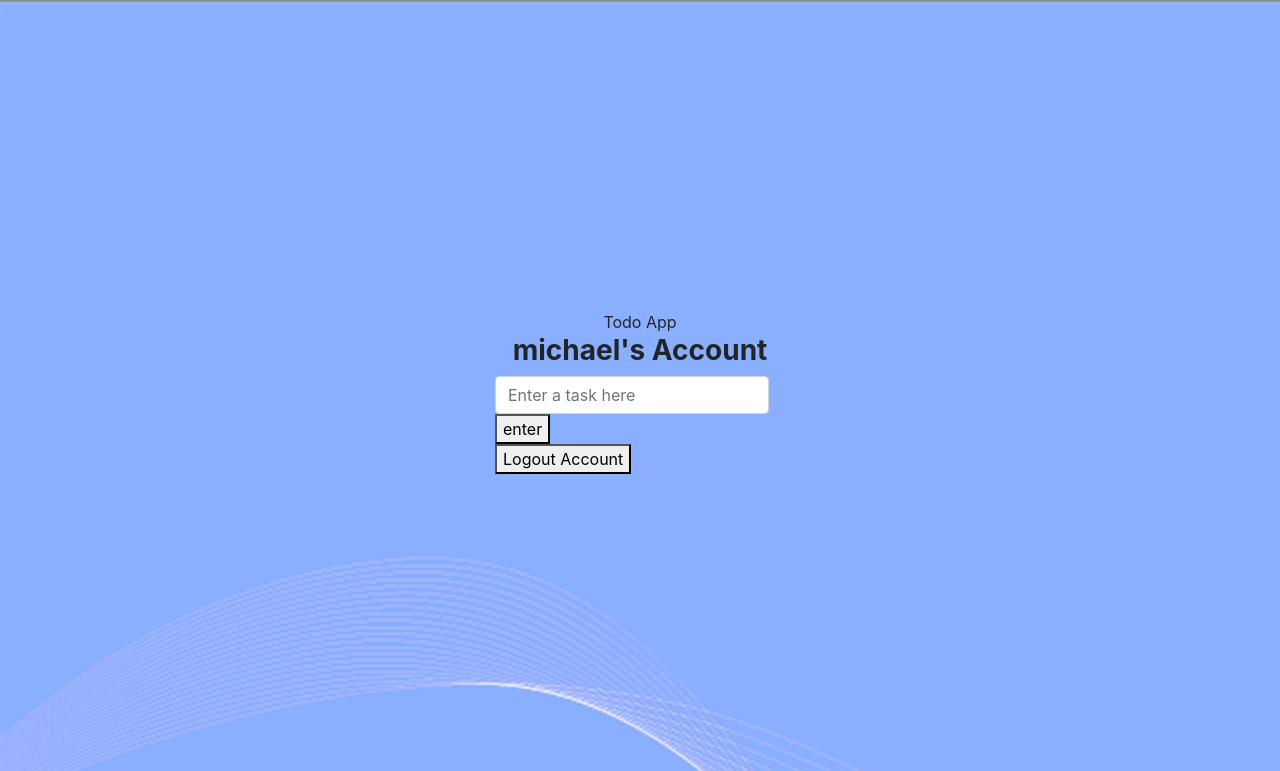
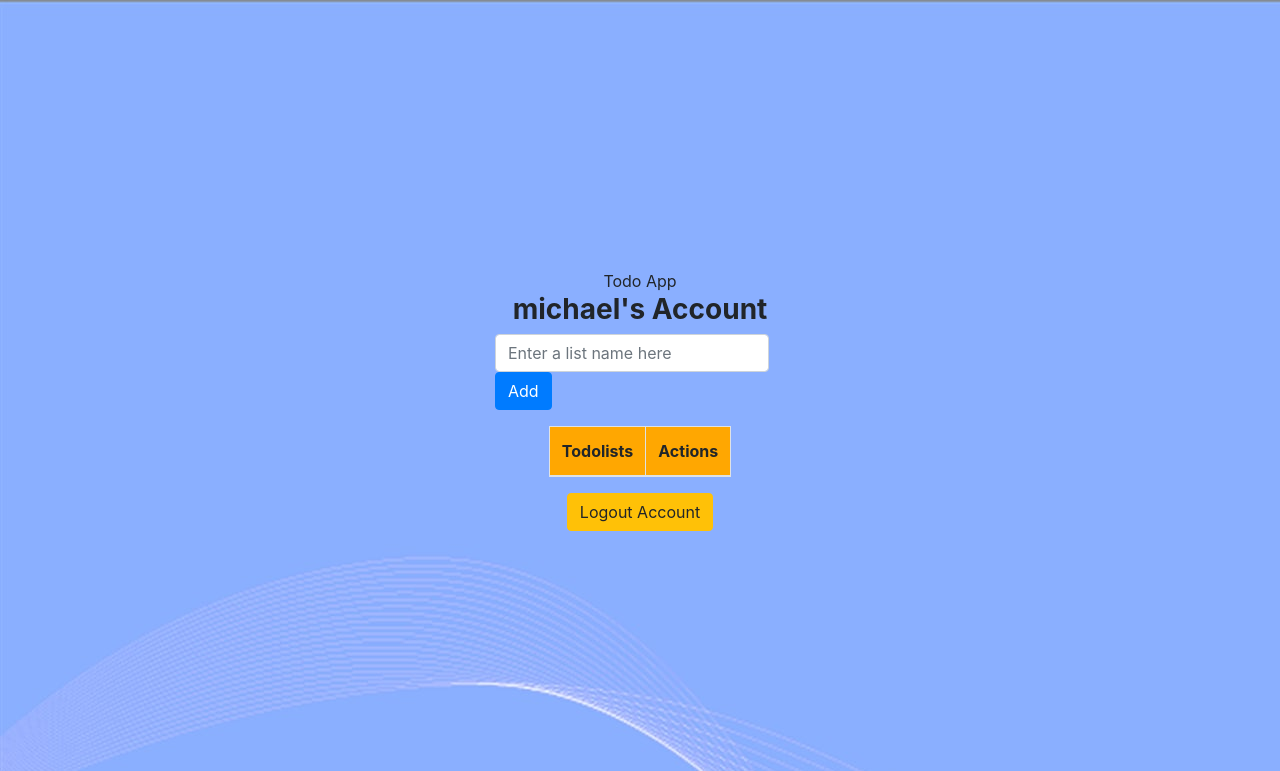
Before and after one commit to Codeit-Michael/newTodoApp, a Django app: page /view/ in a window 1280 px wide. Shown: the top 771 px of the page. Run offline with Django 3.2, Linux system fonts and the light colour scheme; a user stored in the database is signed in; data comes from the database, SQL or seed files in the repository; both versions use the stored data as it was after the commit; lists and menus that the app fills with data are empty; some libraries are stand-ins or nearby versions.

Commit message:
fixed templates

```diff
--- a/todoapp/todolist/templates/todolist/list.html
+++ b/todoapp/todolist/templates/todolist/list.html
@@ -3,7 +3,7 @@
 <html lang="en">
   <head>
     <link rel="stylesheet" href="https://stackpath.bootstrapcdn.com/bootstrap/4.4.1/css/bootstrap.min.css" integrity="sha384-Vkoo8x4CGsO3+Hhxv8T/Q5PaXtkKtu6ug5TOeNV6gBiFeWPGFN9MuhOf23Q9Ifjh" crossorigin="anonymous"/>
-    <link rel="stylesheet" type="text/css" href="{% static 'todolist/style.css' %}">
+    <link rel="stylesheet" type="text/css" href="{% static 'todolist/list.css' %}">
   </head>
   <body>
     <form method="post" action='#'>
--- a/todoapp/todolist/templates/todolist/view.html
+++ b/todoapp/todolist/templates/todolist/view.html
@@ -3,7 +3,7 @@
 <html lang="en">
 <head>
     <link rel="stylesheet" href="https://stackpath.bootstrapcdn.com/bootstrap/4.4.1/css/bootstrap.min.css" integrity="sha384-Vkoo8x4CGsO3+Hhxv8T/Q5PaXtkKtu6ug5TOeNV6gBiFeWPGFN9MuhOf23Q9Ifjh" crossorigin="anonymous"/>
-	<link rel="stylesheet" type="text/css" href="{% static 'todolist/style.css' %}">
+	<link rel="stylesheet" type="text/css" href="{% static 'todolist/list.css' %}">
 	<title>Lists</title>
 </head>
 <body>
@@ -11,21 +11,35 @@
 		Todo App
 		<h3><b>{{mylist.username}}'s Account</b></h3>
 		<div class="d-flex align-items-center mb-3">
-			<div class="form-group mr-3 mb-0">
 			<form method="post" action="{% url 'view' %}">
 				{% csrf_token %}
-					<input type="text" name="newItem" class="form-control" id="formGroupExampleInput" placeholder="Enter a task here"/>
-					<button type="submit">enter</button>
+				<div class="form-group mr-3 mb-0">
+					<input type="text" name="newItem" class="form-control" id="formGroupExampleInput" placeholder="Enter a list name here"/>
+				</div>
+				<button type="submit" class="btn btn-primary mr-3">Add</button>
 			</form>
-
+		</div>
+		<div class="table-wrapper">
+			<table class="table table-hover table-bordered">
+			<thead style="background-color: #ffa701;">
+				<tr>
+					<th>Todolists</th>
+					<th>Actions</th>
+				</tr>
+			</thead>
+			<tbody style="background-color: white;">
 				<form method="get" action="{% url 'delList' %}">
 					{% for x in mylist.todo_set.all %}
-			<!-- KNOW TOMMOROW ABOUT DELETING AND IF WE NEED TO USE REQUEST METHODS -->
-				<p>><a href="/view/{{x.id}}">{{x}}</a>
-					<button name="delThis" type="submit" value="{{x.id}}">remove</button>
-				</p>
+						<tr>
+							<td><a href="/view/{{x.id}}">{{x}}</a></td>
+							<td><button name="delThis" type="submit" value="{{x.id}}" 	class="btn btn-danger">Delete</button></td>
+						</tr>
 					{% endfor %}
 				</form>
-		<button onclick="window.location.href='/signout'">Logout Account</button>
+			</tbody>
+			</table>
+		</div>
+		<button onclick="window.location.href='/signout'" class="btn btn-warning">Logout Account</button>
+	</div>
 </body>
 </html>
--- a/todoapp/todolist/views.py
+++ b/todoapp/todolist/views.py
@@ -15,9 +15,6 @@ def view(request):
 	myForm = TodoForm()
 	myForm.user = request.user
 	if request.method == 'POST':
-		# myForm = TodoForm(request.POST.get('newItem'))
-		# if myForm.is_valid():
-		# 	listname = myForm.cleaned_data['title']
 		newTodo = mylist.todo_set.create(title=request.POST.get('newItem'))
 		return redirect('view')
 
@@ -33,8 +30,6 @@ def list(request,id):
 	if request.method == 'POST':
 		if request.POST.get('save'):
 			for item in mylist.item_set.all():
-				# if item.text != request.POST.get(f'i{item.text}'):
-				# 	item.text = request.POST.get(f'i{item.text}')
 				if request.POST.get(f'c{item.id}') == 'clicked':
 					item.is_complete = True
 				else:
```
Also changed, not shown: todoapp/todolist/static/todolist/signin.css (added, +64 -0 lines), todoapp/todolist/static/todolist/signup.css (added, +54 -0 lines), todoapp/todolist/templates/todolist/signin.html (+2 -68 lines), todoapp/todolist/templates/todolist/signup.html (+2 -59 lines), todoapp/db.sqlite3, todoapp/todolist/static/todolist/list.css (renamed from todoapp/todolist/static/todolist/style.css). Lines whose indentation alone changed are shown as unchanged.
